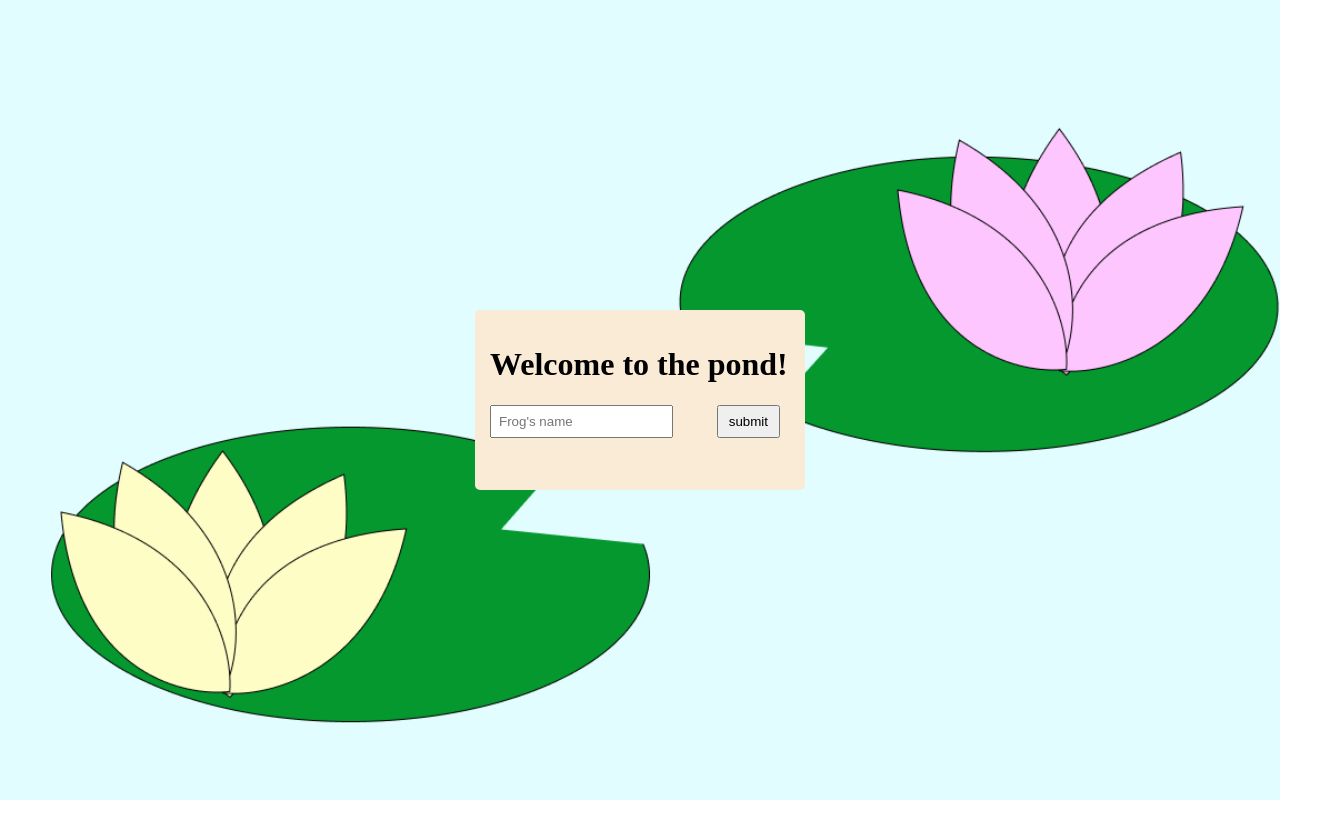
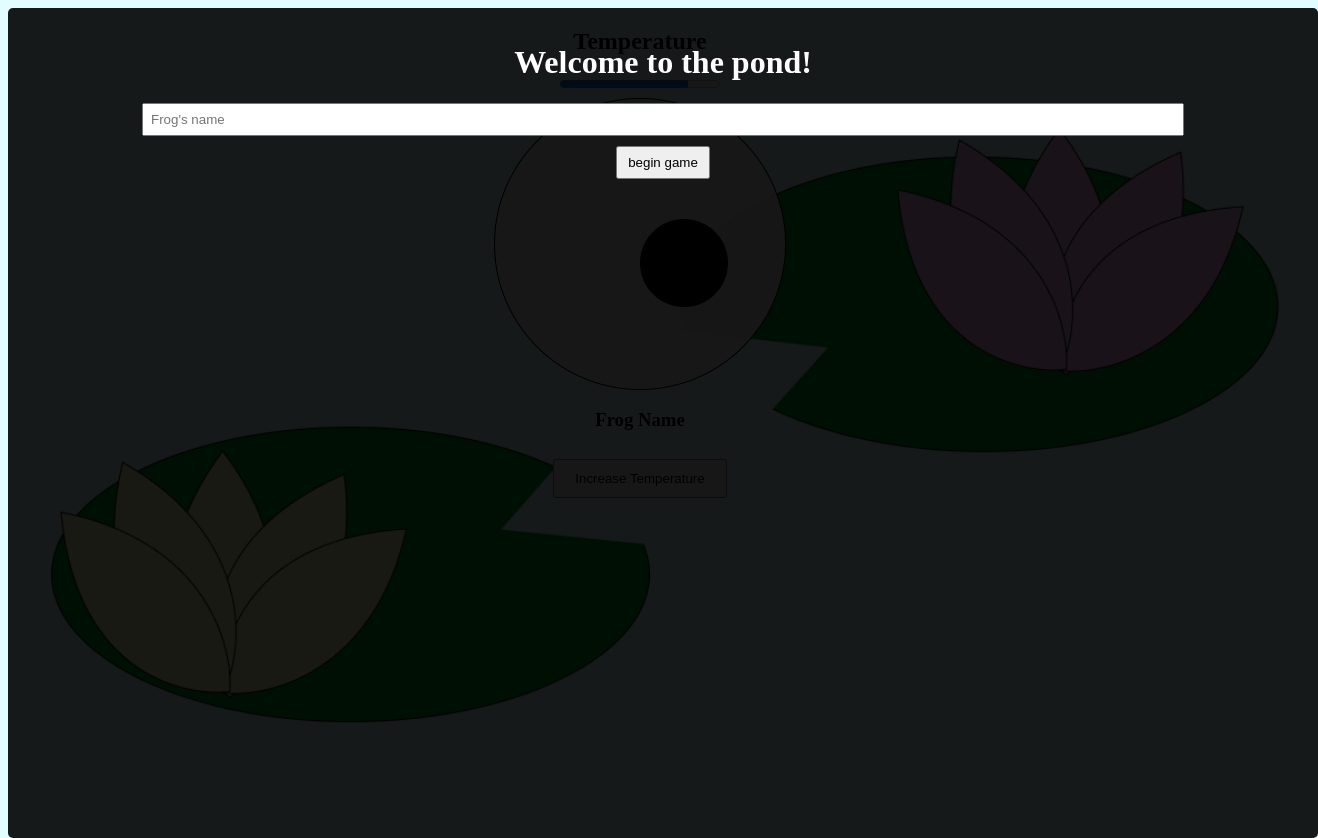
Before and after one commit to leocucinell/Tomagotchi, a plain HTML site: page index.html in a window 1280 px wide. Shown: the whole page, 1318 px wide, since content can reach past the window. Before the commit the page ends 800 px from the top, so only its background shows below. Drawn offline with nearby package versions, Linux system fonts and the light colour scheme.

Commit message:
finished the welcome screen

```diff
--- a/index.html
+++ b/index.html
@@ -9,23 +9,18 @@
     <!-- GOOGLE FONT -->
     <title>Pond Life</title>
     <!-- JQuery -->
-    <script
-        src="https://code.jquery.com/jquery-3.6.0.min.js"
-        integrity="sha256-/xUj+3OJU5yExlq6GSYGSHk7tPXikynS7ogEvDej/m4="
-        crossorigin="anonymous"></script>
+    <script src="https://code.jquery.com/jquery-3.5.1.min.js" integrity="sha256-9/aliU8dGd2tb6OSsuzixeV4y/faTqgFtohetphbbj0=" crossorigin="anonymous"></script>
     <!-- Scripts -->
-    <script src="./scripts/app.js"></script>
+    <script defer src="./scripts/app.js"></script>
 </head>
 
 <body>
     <!-- Welcome Screen, will be overlapping screen at beginning, then dissapear on submit -->
     <div class="welcome-screen">
-        <div class="welcome-container">
-            <h1>Welcome to the pond!</h1>
-            <div class="welcome-input">
-                <input type="text" placeholder="Frog's name">
-                <button>submit</button>
-            </div>
+        <h1>Welcome to the pond!</h1>
+        <div class="welcome-input">
+            <input id="frog-name" type="text" placeholder="Frog's name">
+            <button id="frog-submit">begin game</button>
         </div>
     </div>
 
@@ -38,7 +33,7 @@
 
     <div class="character-container">
         <img src="./assets/Frog Egg.png" alt="Frog Egg">
-        <h3>Frog Name</h3>
+        <h3 id="pet-frog">Frog Name</h3>
     </div>
 
     <footer class="buttons-container">
--- a/scripts/app.js
+++ b/scripts/app.js
@@ -1 +1,22 @@
+console.log("Hello Pond!")
 console.log($);
+/* SECTION: Welcome Screen
+    NOTE:
+        - first check to see if you can grab the input on user clicking the submit button
+        - Then make the screen disapear
+*/
+const $nameField = $("#frog-name");
+let userFrog = "Hoppy";
+$("#frog-submit").on("click", function(){
+    //update the frog name
+    userFrog = $nameField.val();
+    //make the welcome screen disapear
+    $(".welcome-screen").css("display", "none");
+    //update the text within the egg screen
+    $("#pet-frog").text(userFrog);
+});
+
+/* SECTION: Egg Screen
+    NOTE:
+        - See if you can display the input name that the user chose from welcome
+*/
--- a/styles/style.css
+++ b/styles/style.css
@@ -7,30 +7,34 @@ body{
         - Will be the only thing displayed, then on submit, changes display to none.
 */
 .welcome-screen{
-    background-color: antiquewhite;
+    background-color: rgba(0,0,0,0.9);
     display: block;
     position: absolute;
-    top: calc(50% - 75px - 15px);
-    left: calc(50% - 150px - 15px);
-    width: 300px;
-    height: 150px;
+    width: 100vw;
+    height: 100vh;
     padding: 15px;
     border-radius: 5px;
 }
 
+.welcome-screen h1{
+    text-align: center;
+    color: white;
+}
+
 .welcome-input{
     display: flex;
-    justify-content: space-between;
+    flex-direction: column;
+    align-items: center;
 }
 
 .welcome-screen input{
     padding: 7px;
-    width: calc(50% + 15px);
+    width: 80%;
 }
 
 .welcome-screen button{
     padding: 7px 10px;
-    margin-right: 10px;
+    margin-top: 10px;
 }
 
 /* SECTION: This container holds all the progress bars, with their icons
@@ -38,14 +42,14 @@ body{
         - Can scale to contain 4 easily
 */
 .progress-container{
-    display: none;
+
     /* border: 1px solid black; */
     text-align: center;
     display: flex;
     justify-content: center;
 }
 .progress-bar{
-    display: none;
+
     margin: 0 5px 5px 5px;
 }
 
@@ -54,7 +58,6 @@ body{
         - the image and name are centered inside the container
 */
 .character-container{
-    display: none;
     /* border: 1px solid black; */
     display: flex;
     flex-direction: column;
@@ -62,10 +65,10 @@ body{
     justify-content: center;
 }
 .character-container img{
-    display: none;
+
 }
 .character-container h3{
-    display: none;
+
 }
 
 /* SECTION: This container holds all the buttons that will be pressed to increase the progress bars
@@ -73,7 +76,7 @@ body{
         - Button container can hold all 4 equally
 */
 .buttons-container{
-    display: none;
+
     /* border: 1px solid black; */
     text-align: center;
     display: flex;
@@ -81,7 +84,7 @@ body{
 }
 
 .buttons-container button{
-    display: none;
+
     padding: 10px 20px;
     margin: 10px;
 }
```
